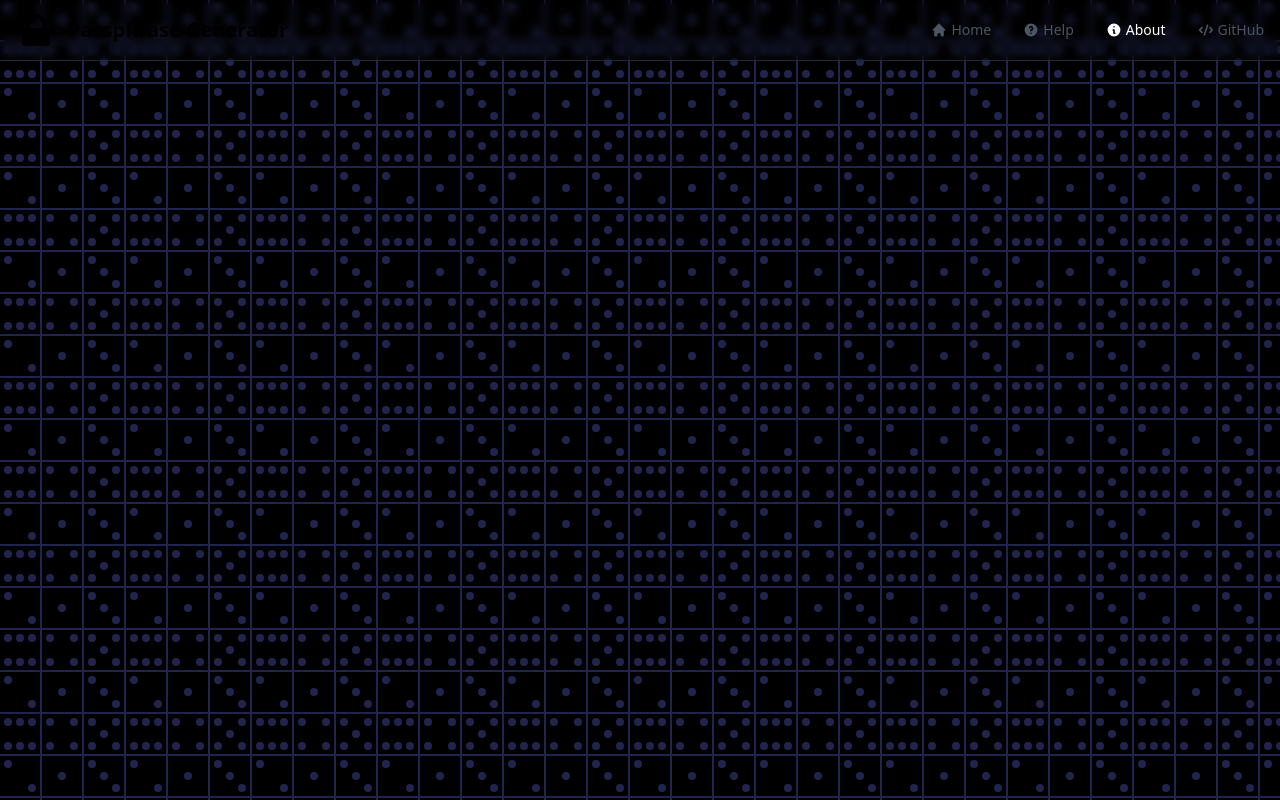
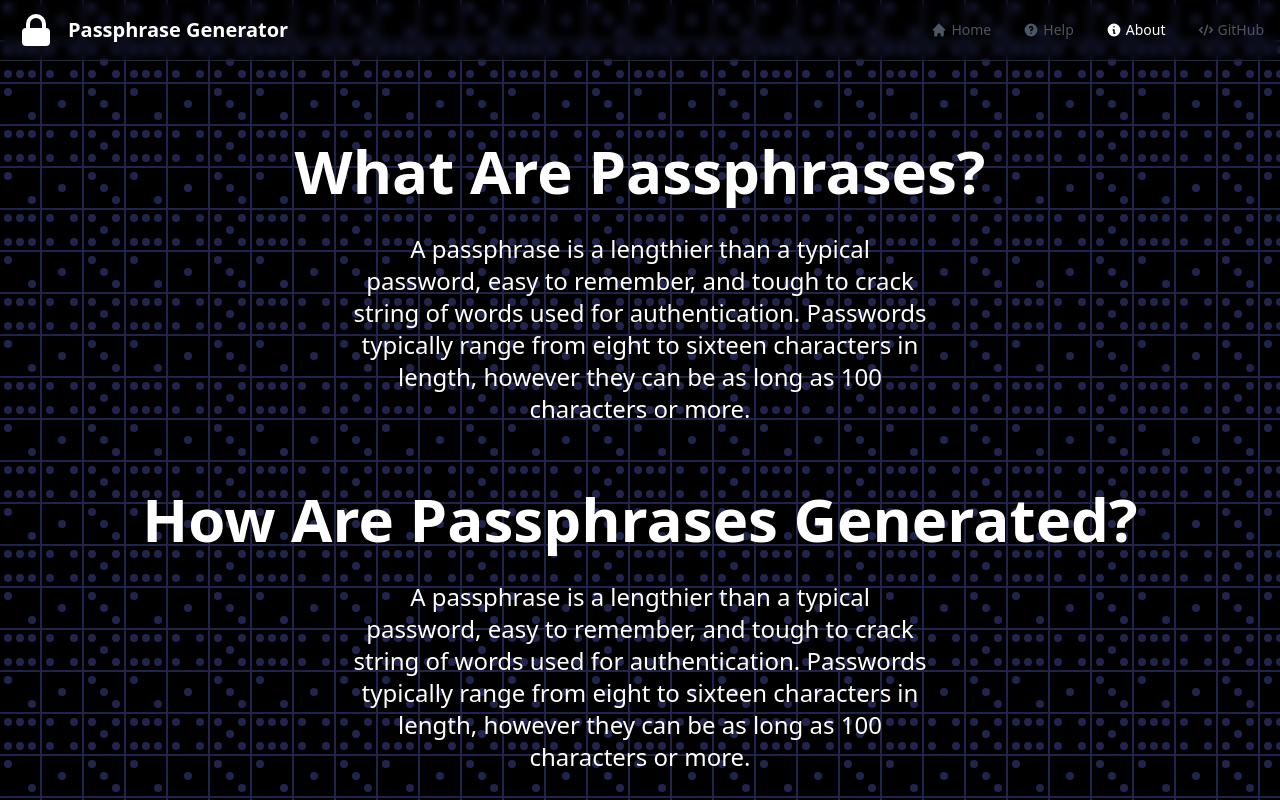
Before and after one commit to ypatel2022/passphrase-generator, a Next.js app: page /about in a window 1280 px wide. Built offline with nearby package versions, Linux system fonts and the light colour scheme.

Commit message:
add a little to about page

```diff
--- a/pages/about.tsx
+++ b/pages/about.tsx
@@ -1,12 +1,37 @@
+import Head from 'next/head'
 import React from 'react'
 import Navbar from '../components/Navbar'
 
 const about = () => {
   return (
-    <div>
+    <div className="text-2xl text-white">
+      <Head>
+        <title>Passphrase Generator</title>
+        <link rel="icon" href="/favicon.ico" />
+      </Head>
+
       <Navbar index={2} />
 
       {/* explain how passphrases work */}
+      <main className="mt-20 w-full flex-1 flex-col justify-center px-20 text-center">
+        <h1 className="text-6xl font-bold">What Are Passphrases?</h1>
+        <p className="m-auto mt-8 max-w-xl">
+          A passphrase is a lengthier than a typical password, easy to remember,
+          and tough to crack string of words used for authentication. Passwords
+          typically range from eight to sixteen characters in length, however
+          they can be as long as 100 characters or more.
+        </p>
+
+        <h1 className="mt-16 text-6xl font-bold">
+          How Are Passphrases Generated?
+        </h1>
+        <p className="m-auto mt-8 max-w-xl">
+          A passphrase is a lengthier than a typical password, easy to remember,
+          and tough to crack string of words used for authentication. Passwords
+          typically range from eight to sixteen characters in length, however
+          they can be as long as 100 characters or more.
+        </p>
+      </main>
     </div>
   )
 }
--- a/pages/api/hello.ts
+++ /dev/null
@@ -1,7 +0,0 @@
-// Next.js API route support: https://nextjs.org/docs/api-routes/introduction
-import type { NextApiRequest, NextApiResponse } from 'next'
-import diceware from '../../diceware.json'
-
-export default function handler(req: NextApiRequest, res: any) {
-  res.json(diceware)
-}
--- a/pages/api/words/latin/[dicerolls].js
+++ b/pages/api/words/english/[dicerolls].ts
@@ -1,6 +1,6 @@
-import diceware from '../../../../diceware.latin.json'
+import diceware from '../../../../diceware.english.json'
 
-export default async (req, res) => {
+export default async (req: any, res: any) => {
   let { dicerolls } = req.query
 
   dicerolls = dicerolls.split(',')
@@ -11,8 +11,10 @@ export default async (req, res) => {
   for (let i = 0; i < dicerolls.length; i++) {
     // get the word
     if (i != dicerolls.length - 1) {
+      // @ts-ignore
       words += diceware[dicerolls[i]] + ' '
     } else {
+      // @ts-ignore
       words += diceware[dicerolls[i]]
     }
   }
--- a/pages/api/words/english/[dicerolls].js
+++ b/pages/api/words/latin/[dicerolls].ts
@@ -1,6 +1,6 @@
-import diceware from '../../../../diceware.english.json'
+import diceware from '../../../../diceware.latin.json'
 
-export default async (req, res) => {
+export default async (req: any, res: any) => {
   let { dicerolls } = req.query
 
   dicerolls = dicerolls.split(',')
@@ -11,8 +11,10 @@ export default async (req, res) => {
   for (let i = 0; i < dicerolls.length; i++) {
     // get the word
     if (i != dicerolls.length - 1) {
+      // @ts-ignore
       words += diceware[dicerolls[i]] + ' '
     } else {
+      // @ts-ignore
       words += diceware[dicerolls[i]]
     }
   }
--- a/pages/api/words/romanian/[dicerolls].js
+++ b/pages/api/words/romanian/[dicerolls].ts
@@ -1,6 +1,6 @@
 import diceware from '../../../../diceware.romanian.json'
 
-export default async (req, res) => {
+export default async (req: any, res: any) => {
   let { dicerolls } = req.query
 
   dicerolls = dicerolls.split(',')
@@ -11,8 +11,10 @@ export default async (req, res) => {
   for (let i = 0; i < dicerolls.length; i++) {
     // get the word
     if (i != dicerolls.length - 1) {
+      // @ts-ignore
       words += diceware[dicerolls[i]] + ' '
     } else {
+      // @ts-ignore
       words += diceware[dicerolls[i]]
     }
   }
--- a/pages/api/words/swedish/[dicerolls].js
+++ b/pages/api/words/swedish/[dicerolls].ts
@@ -1,6 +1,6 @@
 import diceware from '../../../../diceware.swedish.json'
 
-export default async (req, res) => {
+export default async (req: any, res: any) => {
   let { dicerolls } = req.query
 
   dicerolls = dicerolls.split(',')
@@ -11,8 +11,10 @@ export default async (req, res) => {
   for (let i = 0; i < dicerolls.length; i++) {
     // get the word
     if (i != dicerolls.length - 1) {
+      // @ts-ignore
       words += diceware[dicerolls[i]] + ' '
     } else {
+      // @ts-ignore
       words += diceware[dicerolls[i]]
     }
   }
--- a/pages/api/words/turkish/[dicerolls].js
+++ b/pages/api/words/turkish/[dicerolls].ts
@@ -1,6 +1,6 @@
 import diceware from '../../../../diceware.turkish.json'
 
-export default async (req, res) => {
+export default async (req: any, res: any) => {
   let { dicerolls } = req.query
 
   dicerolls = dicerolls.split(',')
@@ -11,8 +11,10 @@ export default async (req, res) => {
   for (let i = 0; i < dicerolls.length; i++) {
     // get the word
     if (i != dicerolls.length - 1) {
+      // @ts-ignore
       words += diceware[dicerolls[i]] + ' '
     } else {
+      // @ts-ignore
       words += diceware[dicerolls[i]]
     }
   }
--- a/pages/help.tsx
+++ b/pages/help.tsx
@@ -1,9 +1,14 @@
+import Head from 'next/head'
 import React from 'react'
 import Navbar from '../components/Navbar'
 
 const help = () => {
   return (
     <div>
+      <Head>
+        <title>Passphrase Generator</title>
+        <link rel="icon" href="/favicon.ico" />
+      </Head>
       <Navbar index={1} />
       help
     </div>
--- a/pages/index.tsx
+++ b/pages/index.tsx
@@ -109,7 +109,7 @@ const Home: NextPage = ({ passphrase }: any) => {
   )
 }
 
-export async function getStaticProps(context: any) {
+export async function getServerSideProps(context: any) {
   let passphraseLength = context.query.passphraseLength
   let passphraseLanguage = context.query.passphraseLanguage
   let specialCharacters = context.query.specialCharacters == 'on'
@@ -161,7 +161,7 @@ export async function getStaticProps(context: any) {
 
         // 10 percent chance to replace the character with a special character
         // @ts-ignore
-        if (specialCharacterData[character] && Math.random() > 0.1) {
+        if (specialCharacterData[character] && Math.random() > 0.9) {
           console.log(words[i])
           words[i] = words[i].replace(
             words[i][j],
```
Also changed, not shown: 1 other file (tests, documents, lock files or other folders).
